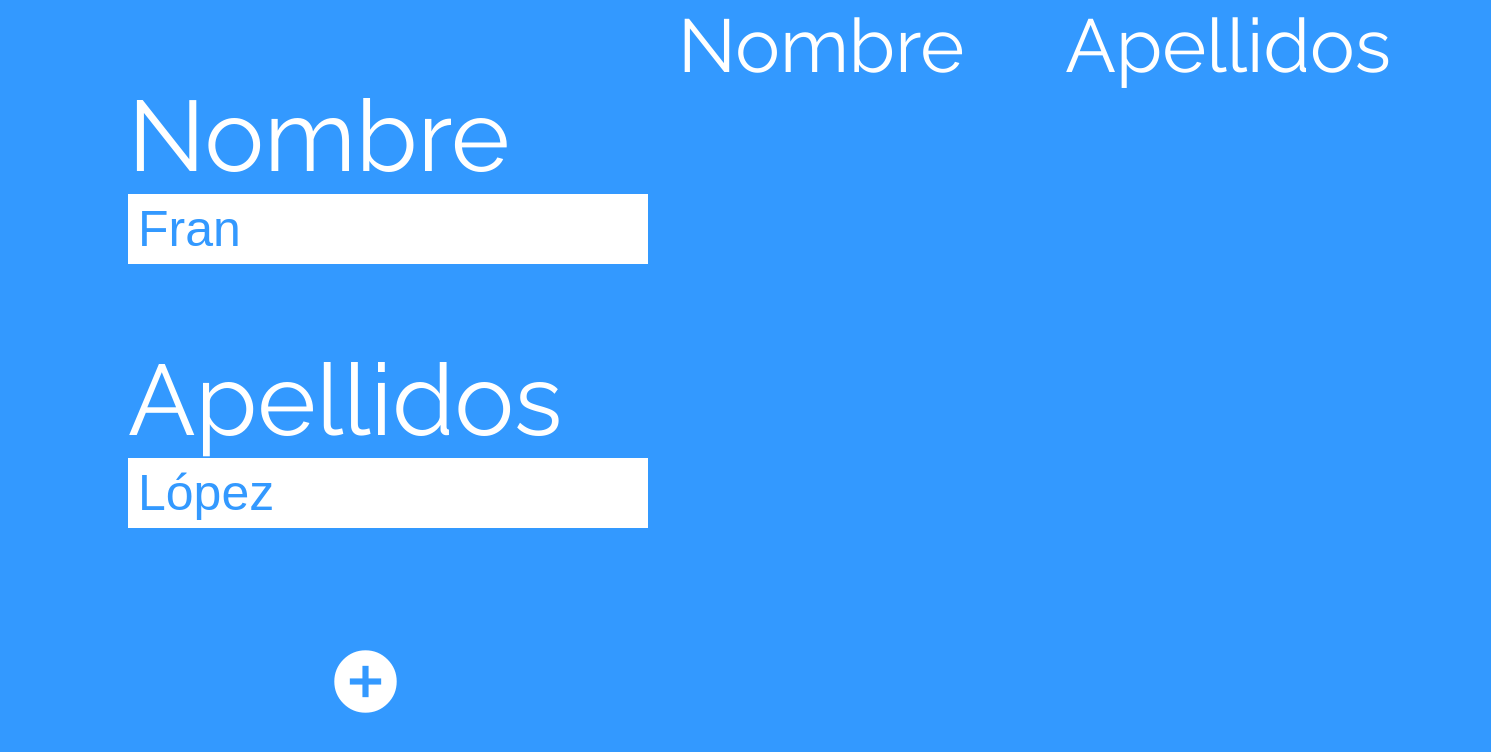
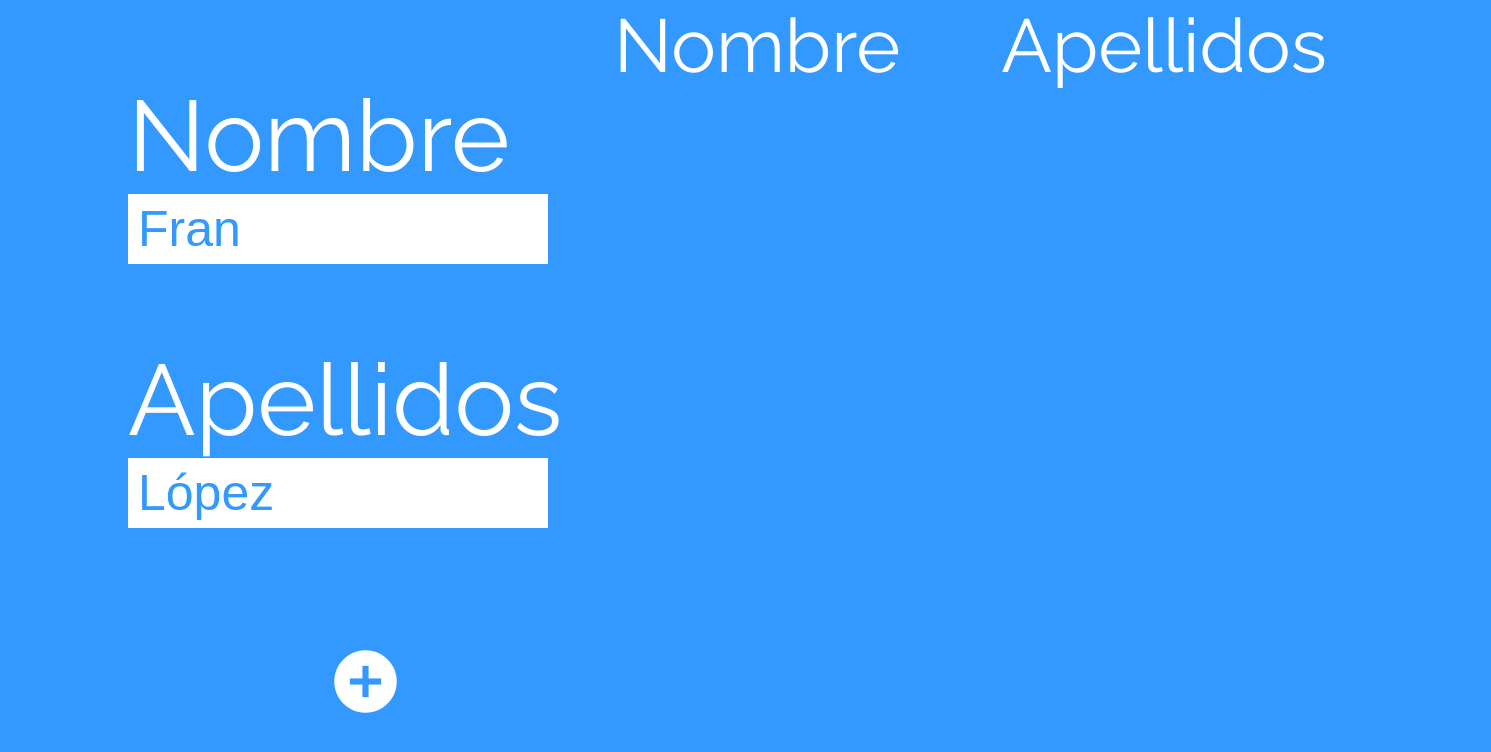
Before and after one commit to FranLsz/TableTesting, a plain HTML site: page TableTesting/index.html in a window 1280 px wide. Shown: the whole page, 1491 px wide, since content can reach past the window. Drawn offline with Linux system fonts and the light colour scheme.

Commit message:
minor updates

```diff
--- a/TableTesting/css/style.css
+++ b/TableTesting/css/style.css
@@ -48,7 +48,7 @@ body {
         }
 
         .wrapper .addBox .addControl .addInput {
-            width: 500px;
+            width: 400px;
             height: 50px;
             font-size: 50px;
             color: rgb(51, 153, 255);
@@ -91,7 +91,6 @@ body {
     width: 50%;
     float: left;
     display: inline-block;
-    margin-left: 5%;
 }
 
     .wrapper .tableBox table {
```
